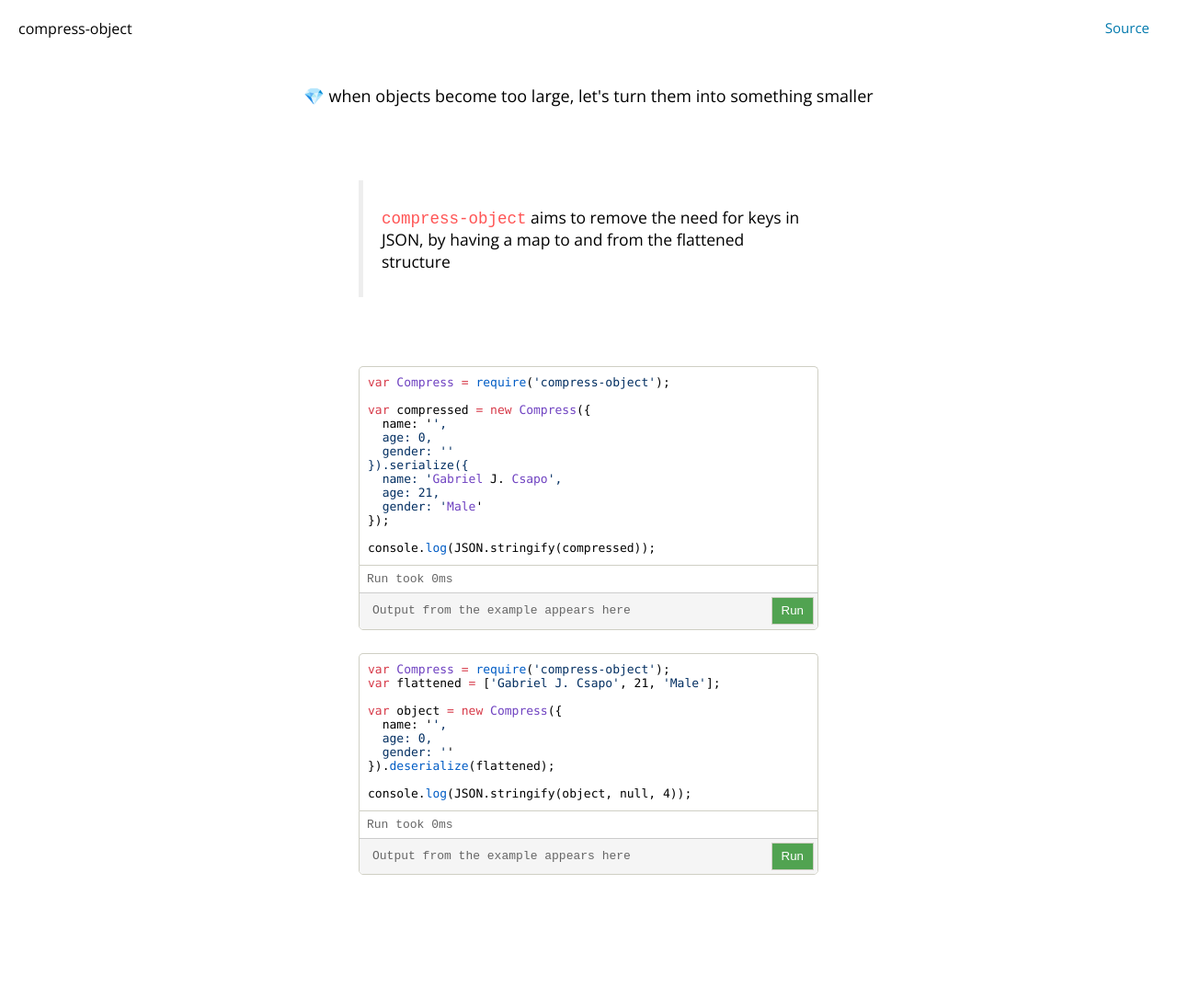
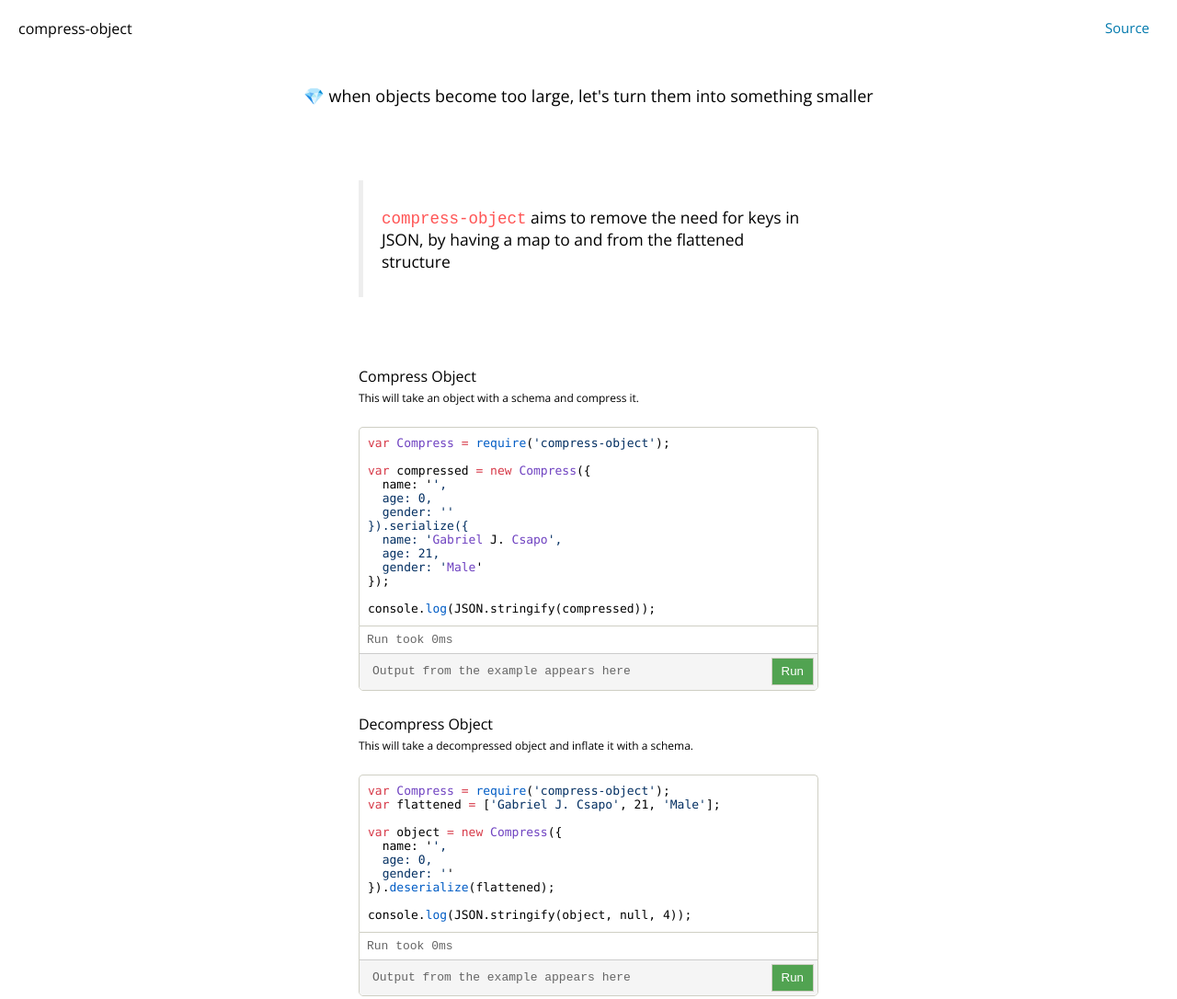
Before and after one commit to gabrielcsapo/compress-object, a website: page docs/index.html in a window 1280 px wide. Shown: the whole page at 92% size. Before the commit the page ends 991 px from the top, so only its background shows below. Drawn offline with nearby package versions, Linux system fonts and the light colour scheme.

Commit message:
updates tryitout

```diff
--- a/docs/index.html
+++ b/docs/index.html
@@ -3880,6 +3880,9 @@ var Editor = function (_React$Component) {
   }, {
     key: 'render',
     value: function render() {
+      var _props = this.props,
+          title = _props.title,
+          subtitle = _props.subtitle;
       var _state = this.state,
           value = _state.value,
           output = _state.output,
@@ -3894,6 +3897,23 @@ var Editor = function (_React$Component) {
       return _react2.default.createElement(
         'div',
         { className: 'editor' },
+        _react2.default.createElement(
+          'div',
+          { className: 'text-left text-black' },
+          (0, _util.cleanString)(title),
+          subtitle ? _react2.default.createElement(
+            'div',
+            null,
+            _react2.default.createElement(
+              'small',
+              null,
+              ' ',
+              (0, _util.cleanString)(subtitle),
+              ' '
+            )
+          ) : ''
+        ),
+        _react2.default.createElement('br', null),
         _react2.default.createElement(
           'div',
           { style: { position: 'relative' } },
@@ -3972,6 +3992,8 @@ var Editor = function (_React$Component) {
 }(_react2.default.Component);
 
 Editor.propTypes = {
+  title: _propTypes2.default.string,
+  subtitle: _propTypes2.default.string,
   value: _propTypes2.default.string
 };
 
@@ -4103,8 +4125,8 @@ const keywords = [
 // The key becomes the class name of the <span>
 // around the matched block of code.
 const syntax = {
+  'string': /("[^"]*"|'[^']+'|`[^`]+`)/g,
   'comment': /(\/\*.*?\*\/|\/\/.*)/g,
-  'string': /("[^"]*"|'[^']+')/g,
   'class': /\b([A-Z][a-z]+)\b/g,
   'number': /\b([0-9]+(?:\.[0-9]+)?)\b/g,
   'keyword': new(RegExp)('\\b(' + keywords.join('|') + ')\\b', 'g'),
--- a/package.json
+++ b/package.json
@@ -35,6 +35,6 @@
     "eslint": "^4.15.0",
     "tap": "^11.0.1",
     "tape": "^4.8.0",
-    "tryitout": "^2.0.4"
+    "tryitout": "^2.0.7"
   }
 }
```
